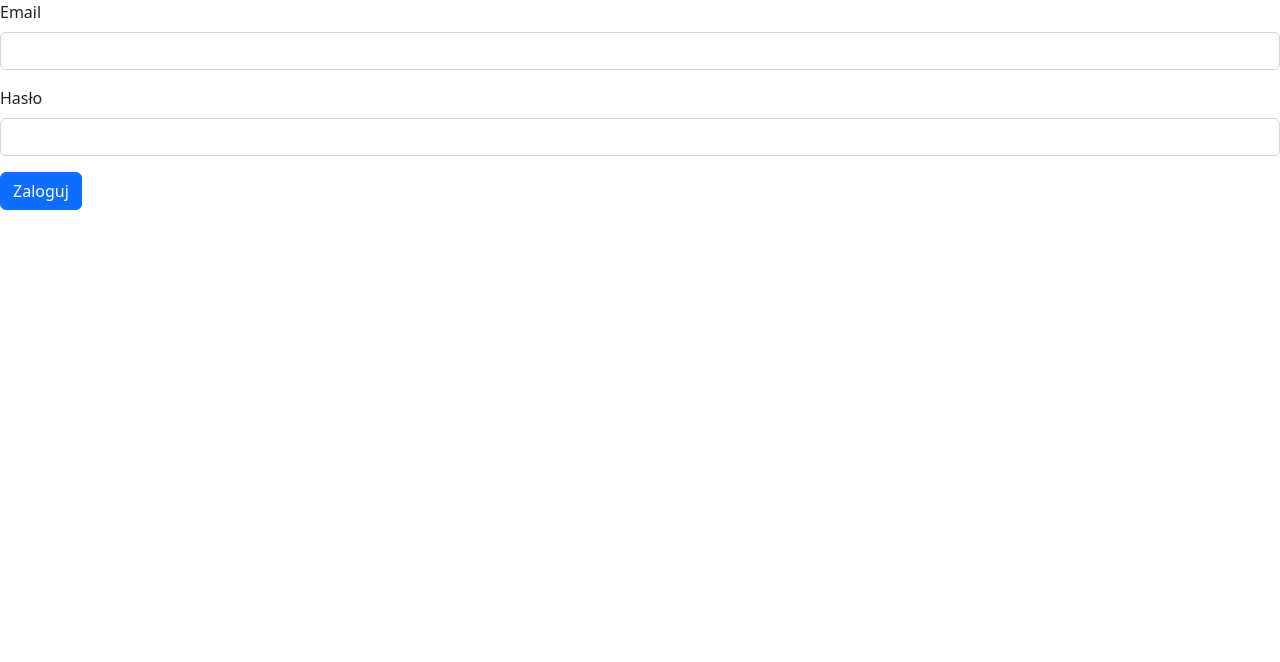
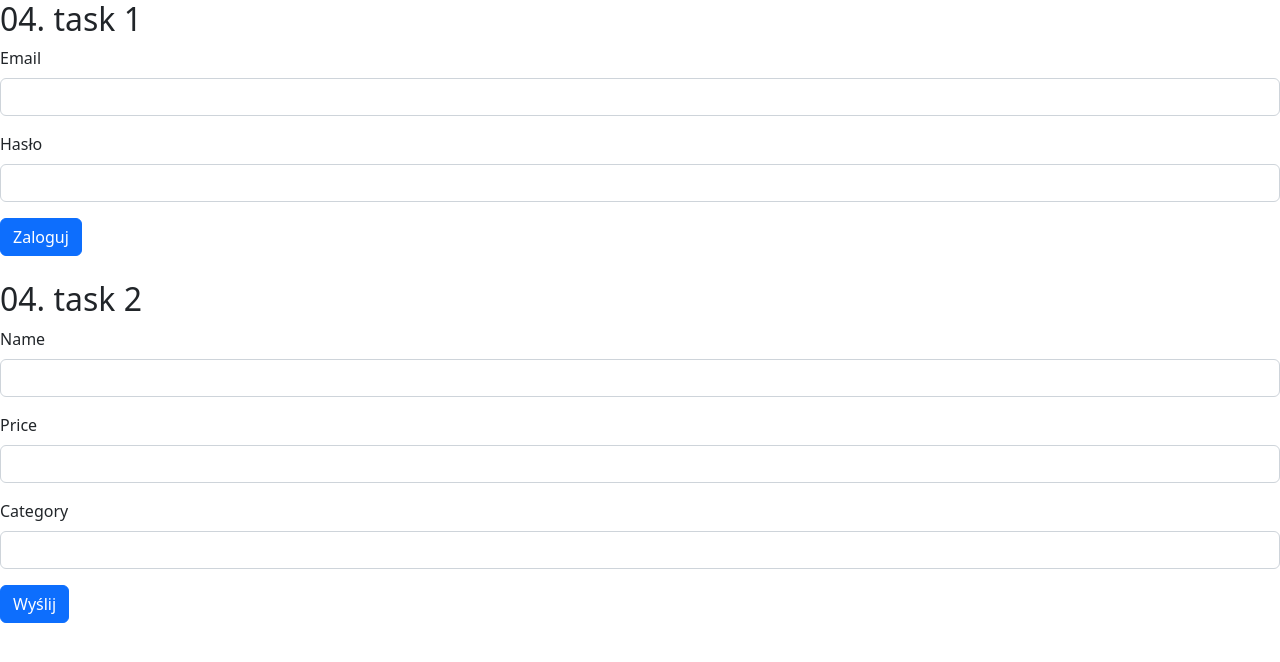
Before and after one commit to epkisiel/zadania_react, a React (Create React App) app: page / in a window 1280 px wide. Shown: the top 662 px of the page. Built offline with nearby package versions, Linux system fonts and the light colour scheme.

Commit message:
ProductForm

```diff
--- a/src/App.jsx
+++ b/src/App.jsx
@@ -1,9 +1,14 @@
 import LoginForm from  "./components/LoginForm"
+import ProductForm from  "./components/ProductForm"
 
 function App() {
   return (
     <>
+      <h2>04. task 1</h2>
       <LoginForm/>
+      <br/>
+      <h2>04. task 2</h2>
+      <ProductForm/>
     </>
   );
 }
--- /dev/null
+++ b/src/components/ProductForm.jsx
@@ -0,0 +1,36 @@
+import 'bootstrap/dist/css/bootstrap.css';
+import {useState} from 'react';
+const ProductForm=()=>{
+    const [product,setProduct]=useState({name:'',price:0,category:''})
+
+    function handleChange(event){
+        const {id,value}=event.target;
+        setProduct(prevInfo=>({...prevInfo,[id]:value}))
+    }
+
+    function handleSubmit(event){
+        event.preventDefault();
+        alert(product.name+", price: "+product.price+", category: "+product.category)
+    }
+    return(
+        <form onSubmit={handleSubmit}>
+            <div className="mb-3">
+                <label htmlFor="name" className="form-label">Name</label>
+                <input type="text" id="name" className="form-control" onChange={handleChange}/>
+            </div>
+
+            <div className="mb-3">
+                <label htmlFor="price" className="form-label">Price</label>
+                <input type="number" id="price" className='form-control' onChange={handleChange}/>
+            </div>
+
+            <div className="mb-3">
+                <label htmlFor="category" className="form-label">Category</label>
+                <input type="text" id="category" className='form-control' onChange={handleChange}/>
+            </div>
+
+            <button type="submit" className="btn btn-primary">Wyślij</button>
+        </form>
+    )
+};
+export default ProductForm;
```
